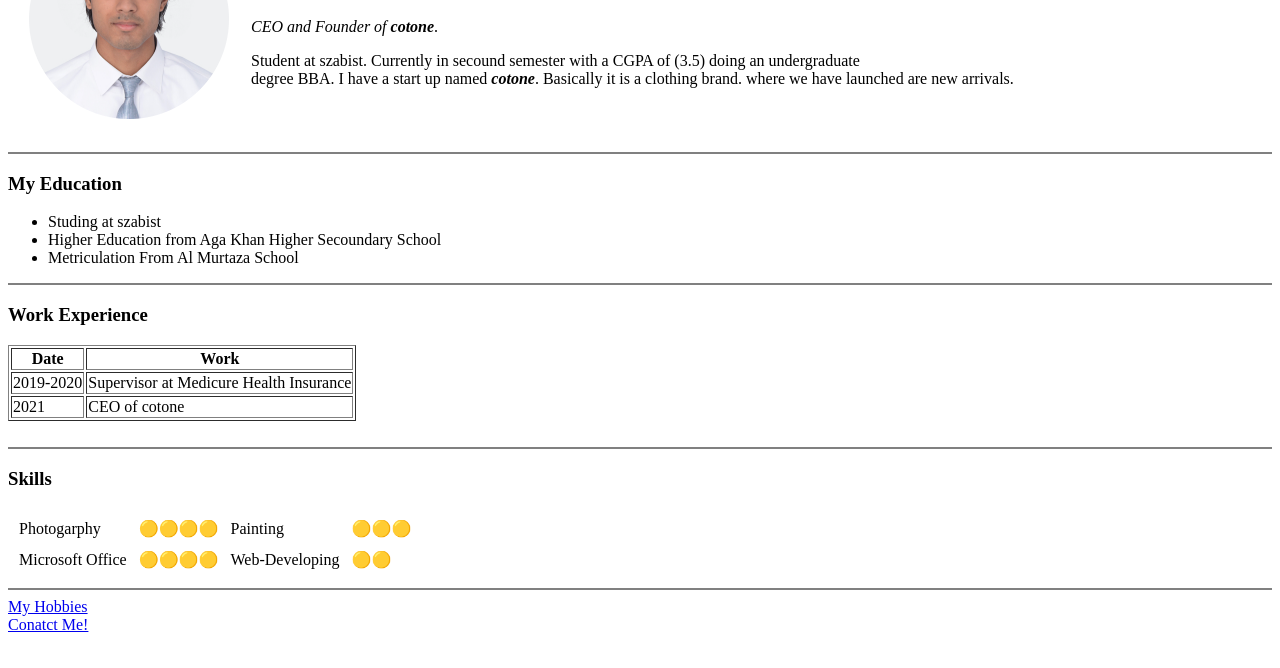
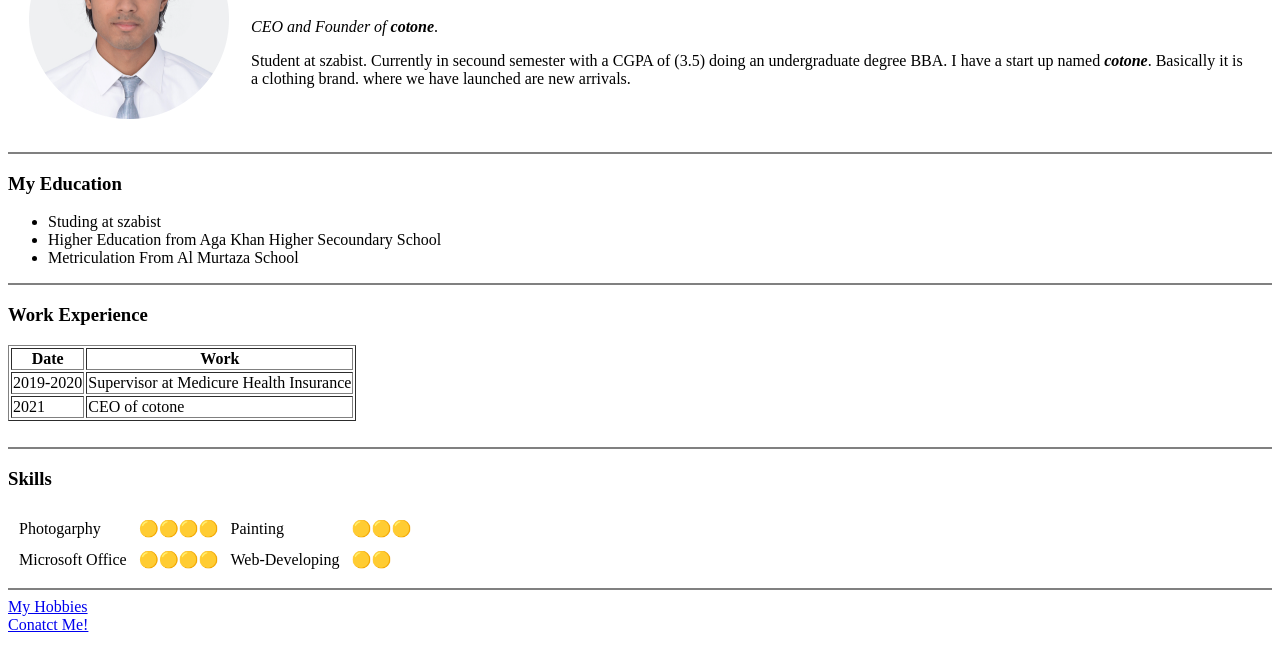
Before and after one commit to Habibhydr/about, a plain HTML site: page index.html in a window 1280 px wide. Shown: the part 110-778 px from the top of the page. Drawn offline with Linux system fonts and the light colour scheme.

Commit message:
Update index.html

```diff
--- a/index.html
+++ b/index.html
@@ -12,7 +12,7 @@
       <td><img src="Habib.png" alt="My profile picture" width="200" height="200"></td>
       <td><h1>Habib Haider</h1>
       <p><em>CEO and Founder of <strong>cotone</strong></em>.</p>
-      <p>Student at szabist. Currently in secound semester with a CGPA of (3.5) doing an undergraduate <br>degree BBA. I have
+      <p>Student at szabist. Currently in secound semester with a CGPA of (3.5) doing an undergraduate degree BBA. I have
         a start up named <em><strong>cotone</strong></em>. Basically it is a clothing brand. where we have launched are new arrivals.</p></td>
     </tr>
   </table>
```
